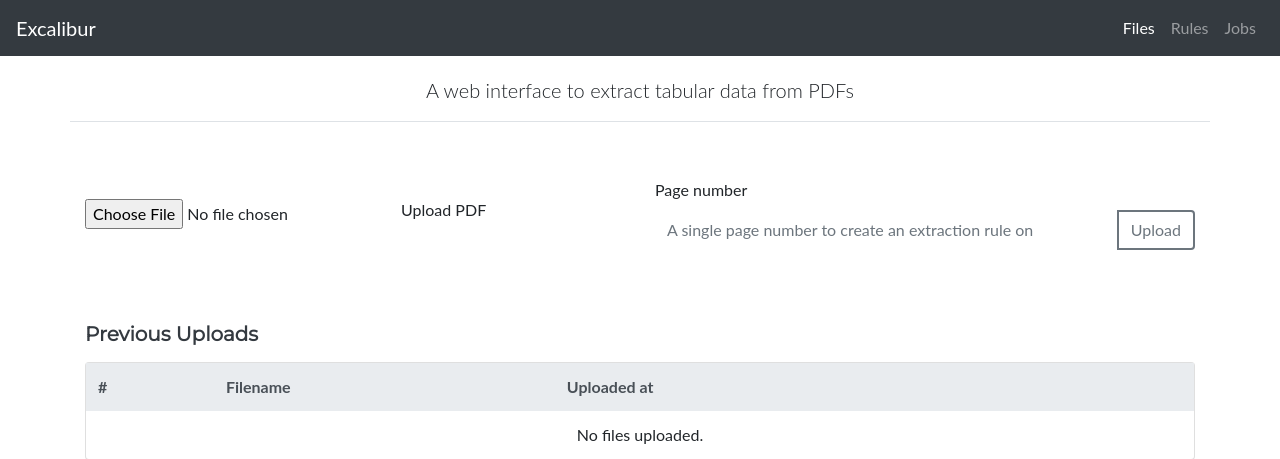
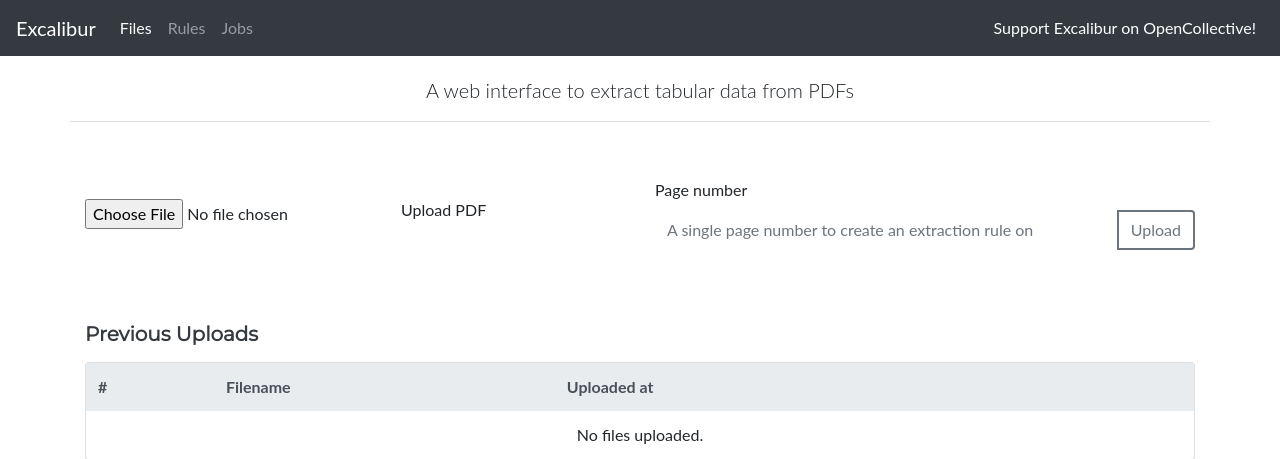
Before and after one commit to camelot-dev/excalibur, a Flask app: page /files in a window 1280 px wide. Shown: the top 459 px of the page. Run offline with Flask 2, Linux system fonts and the light colour scheme; data that the repository does not hold is empty; style sheets or scripts are compiled from the project's sources; parts of the project's set-up code (start-up, migrations or seed data) failed here and were passed over; some libraries are stand-ins or nearby versions; grey boxes are pictures that could not be loaded.

Commit message:
Add OpenCollective nav item

```diff
--- a/excalibur/www/templates/base.html
+++ b/excalibur/www/templates/base.html
@@ -36,7 +36,7 @@
       ] -%}
       {% set active_page = active_page|default('files') -%}
       <div class="collapse navbar-collapse" id="navbarsExampleDefault">
-        <ul class="navbar-nav ml-auto">
+        <ul class="navbar-nav mr-auto">
           {% for href, id, caption in navigation_bar %}
             {% if id == active_page %}
               <li class="nav-item active">
@@ -48,6 +48,11 @@
               </li>
             {% endif %}
           {% endfor %}
+        </ul>
+        <ul class="navbar-nav ml-auto">
+          <li class="nav-item active">
+            <a class="nav-link" href="https://opencollective.com/excalibur/" target="_blank">Support Excalibur on OpenCollective!</a>
+          </li>
         </ul>
       </div>
     </nav>
```
